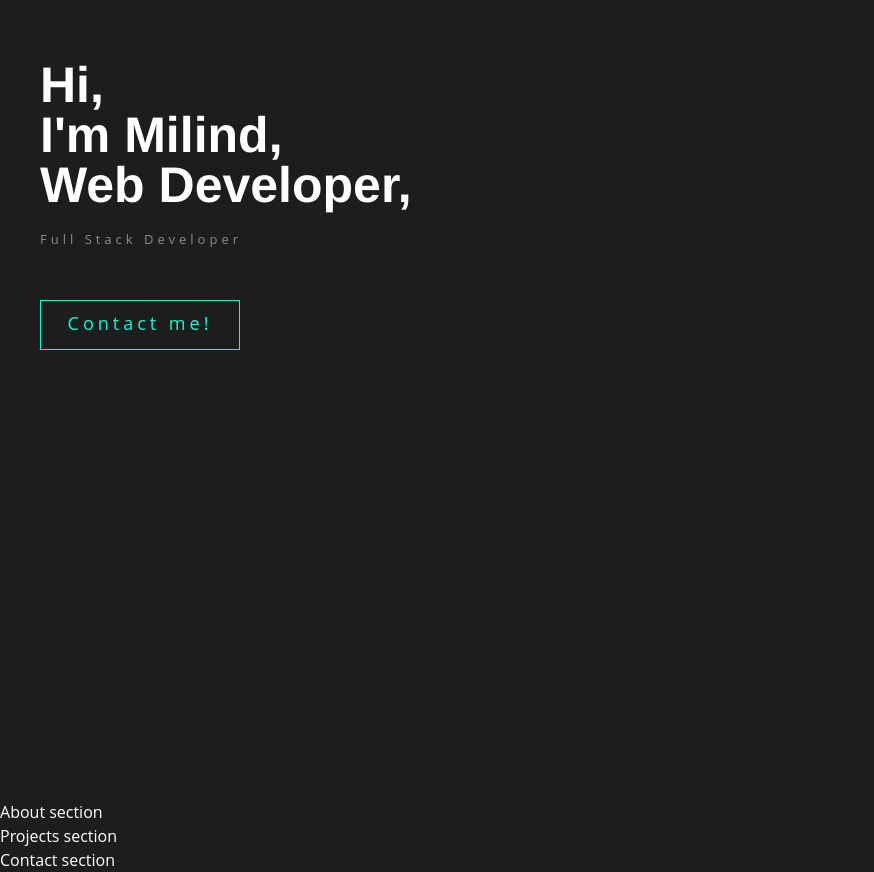
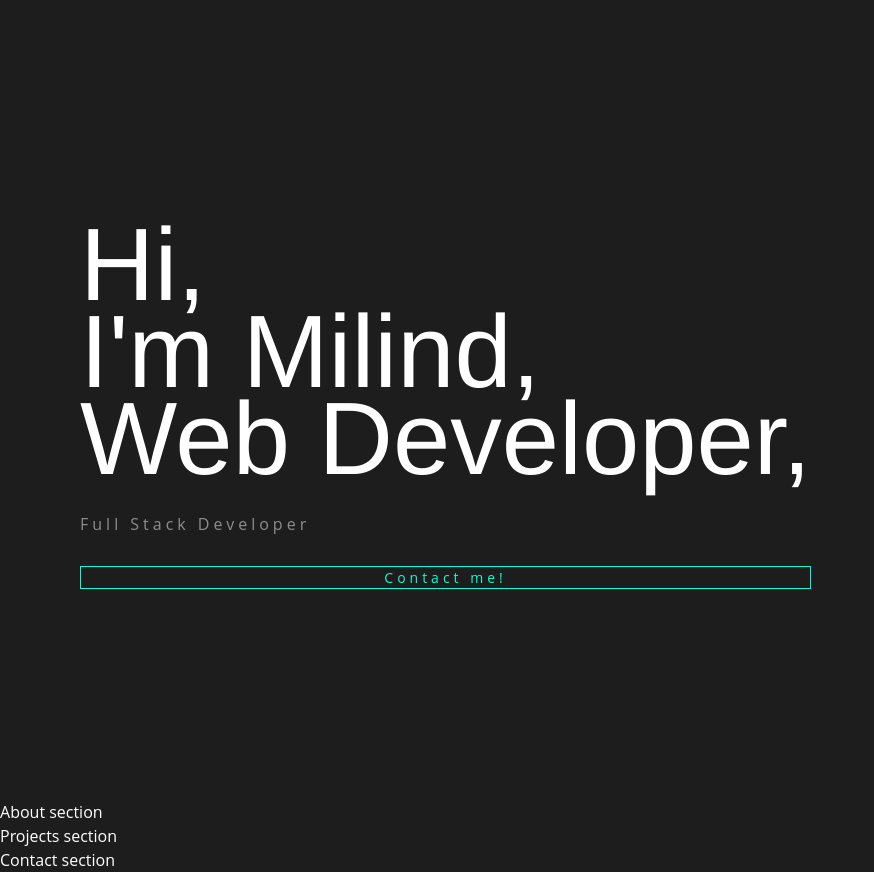
Before and after one commit to sambit-sunny/dev-portfolio, a React (Create React App) app: page / in a window 1280 px wide. Shown: the whole page, without its empty margins (0-874 px from the left). Built offline with nearby package versions, Linux system fonts and the light colour scheme.

Commit message:
Add styles for home section

```diff
--- a/src/pages/Home/Home.css
+++ b/src/pages/Home/Home.css
@@ -1,44 +1,78 @@
-.wrapper {
+.section-wrapper {
     height: 100vh;
-    min-height: 100vh;
-    position: relative;
-    padding: 6rem 2rem 0;
+    overflow: hidden;
+    display: -webkit-box;
+    display: -ms-flexbox;
+    display: flex;
+    -webkit-box-align: center;
+    -ms-flex-align: center;
+    align-items: center;
 }
 
-.container {
+.section-full {
+    opacity: 1;
+    min-height: 100vh;
+    padding: 9rem 3rem;
+    position: relative;
+    -webkit-transition: opacity 0.4s;
+    -o-transition: opacity 0.4s;
+    transition: opacity 0.4s;
+}
+
+.section-wrapper .text-zone {
     position: relative;
     z-index: 1;
-    padding: 0 2rem;
-    display: flex;
-    flex-direction: column;
-    justify-content: center;
+}
+
+.section-full .text-zone {
+    padding-left: 5rem;
 }
 
 .heading {
     color: #fff;
     margin: 0;
+    font-family: Helvetica;
+    font-weight: 400;
+    font-size: 10.3rem;
+    line-height: 8.7rem;
     position: relative;
-    font-family: Helvetica;
-    font-weight: 700;
-    opacity: 1;
-    font-size: 5rem;
-    line-height: 1;
 }
 
-.title {
+.heading > span {
+    -webkit-transition: all 0.3s ease-out;
+    -o-transition: all 0.3s ease-out;
+    transition: all 0.3s ease-out;
+}
+
+.section-wrapper .text-zone p {
+    -webkit-transform: translateY(0px);
+    -ms-transform: translateY(0px);
+    transform: translateY(0px);
+    -webkit-transition: opacity 0.5s 0.7s, -webkit-transform 0.5s 0.7s;
+    transition: opacity 0.5s 0.7s, -webkit-transform 0.5s 0.7s;
+    -o-transition: opacity 0.5s 0.7s, transform 0.5s 0.7s;
+    transition: opacity 0.5s 0.7s, transform 0.5s 0.7s;
+    transition: opacity 0.5s 0.7s, transform 0.5s 0.7s,
+        -webkit-transform 0.5s 0.7s;
+}
+
+.text-zone p {
+    position: relative;
+    margin-bottom: 1.5rem;
+}
+
+.gray-text {
+    font-size: 1.6rem;
+    letter-spacing: 4px;
+    margin-top: 3rem;
+    display: block;
     color: #8d8d8d;
-    letter-spacing: 4px;
-    font-size: 1.3rem;
-    margin: 2rem 0;
 }
 
 .contact {
-    max-width: 200px;
-    height: 50px;
-    line-height: 45px;
     color: #08fdd8;
     border: 1px solid #08fdd8;
-    font-size: 18px;
+    font-size: 14px;
     letter-spacing: 4px;
     text-decoration: none;
     width: 100%;
@@ -57,3 +91,27 @@
     background-position: left bottom;
     color: #000;
 }
+
+@media screen and (max-width: 1300px) {
+    .section-full {
+        padding-top: 10rem;
+    }
+}
+
+@media screen and (max-width: 1100px) {
+    .section-full .text-zone {
+        padding-left: 2rem;
+        padding-right: 2rem;
+    }
+
+    .heading {
+        font-size: 8.3rem;
+        line-height: 7.9rem;
+    }
+
+    .contact {
+        max-width: 200px;
+        height: 45px;
+        line-height: 45px;
+    }
+}
--- a/src/pages/Home/Home.js
+++ b/src/pages/Home/Home.js
@@ -5,8 +5,8 @@ export default function Home() {
     const sentence = "Hi, I'm Milind, Web Developer";
 
     return (
-        <div id="home" class="wrapper">
-            <div class="container">
+        <div id="home" class="section-wrapper section-full">
+            <div class="text-zone">
                 <h1 class="heading" aria-label={sentence}>
                     {sentence.split(",").map((phrase, index) => (
                         <>
@@ -22,7 +22,7 @@ export default function Home() {
                         </>
                     ))}
                 </h1>
-                <p class="title">Full Stack Developer</p>
+                <p class="gray-text">Full Stack Developer</p>
                 <a class="contact" rel="contact" href="#contact">
                     Contact me!
                 </a>
```
